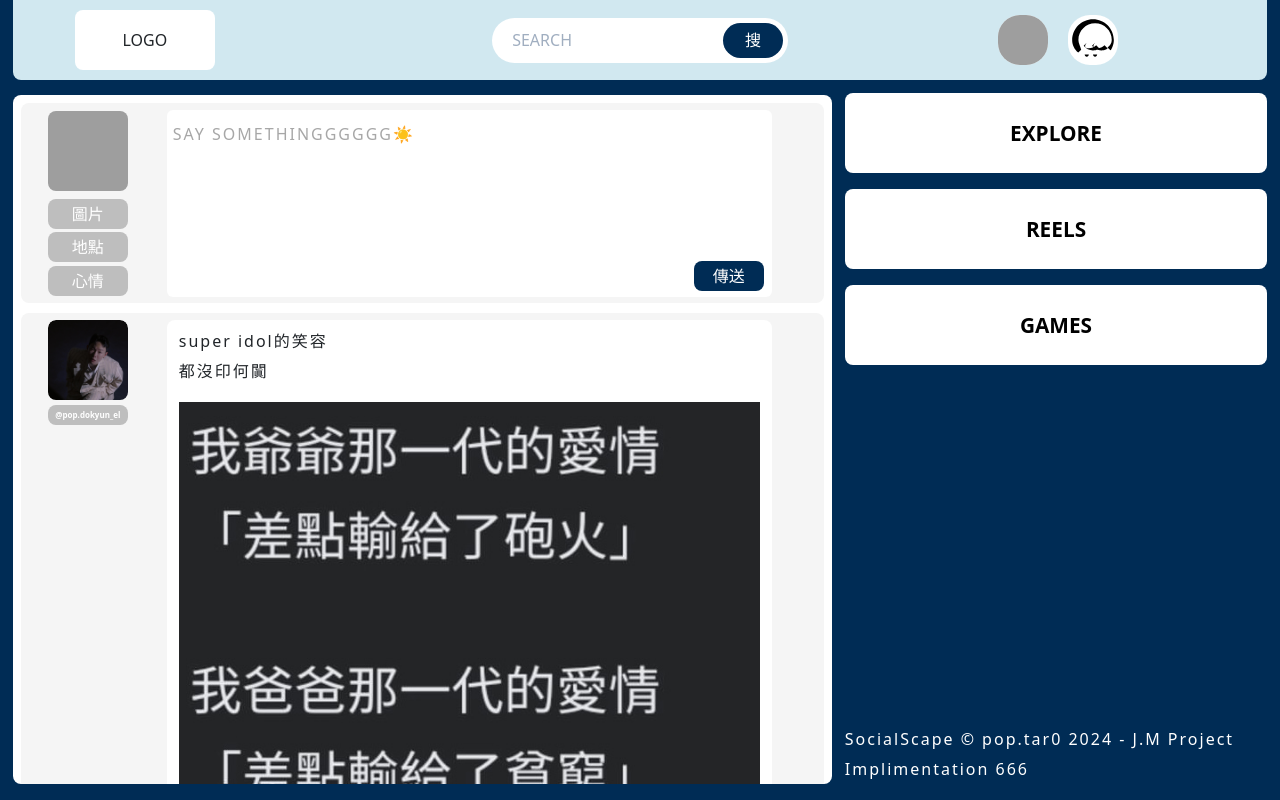
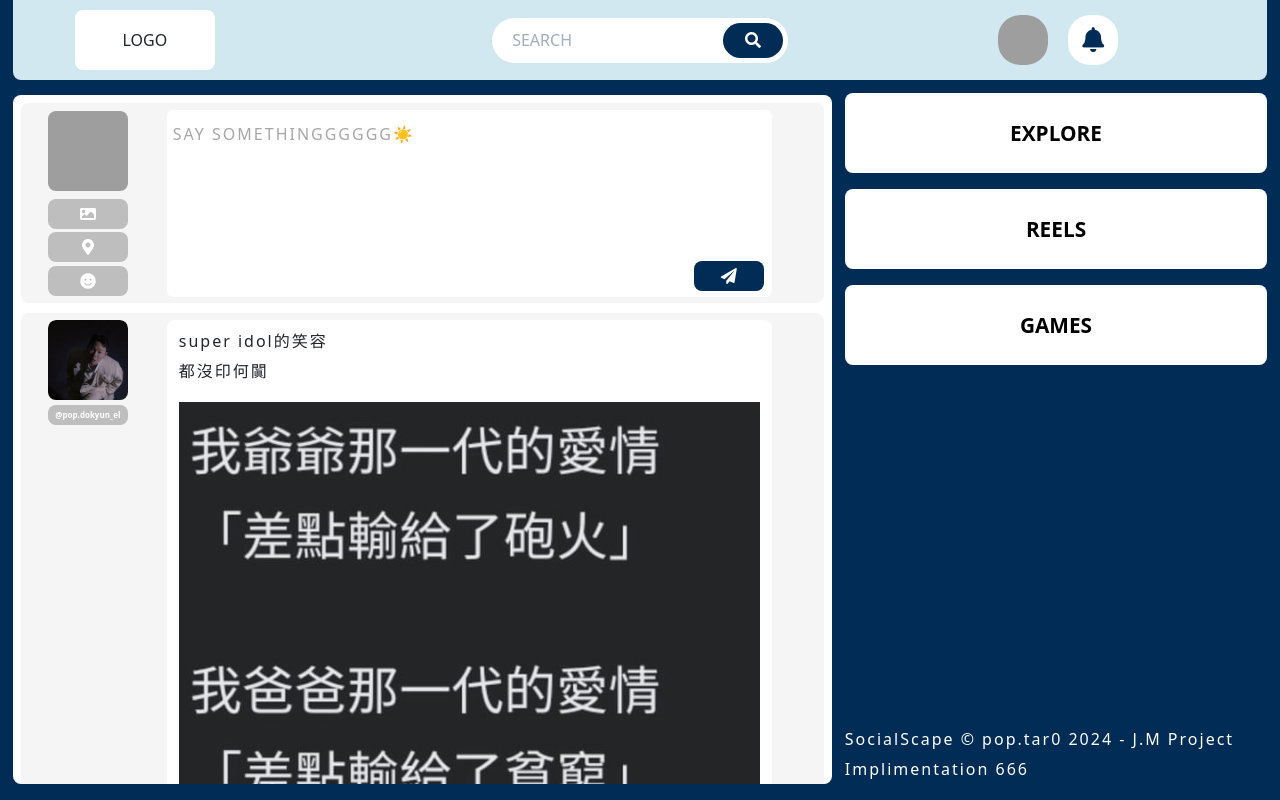
Before and after one commit to pop-tar0/J.M-Project-QQ, a website: page public/index.html in a window 1280 px wide. Drawn offline with nearby package versions, Linux system fonts and the light colour scheme; grey boxes are pictures that could not be loaded.

Commit message:
feat: add icon

```diff
--- a/public/css/index.css
+++ b/public/css/index.css
@@ -99,6 +99,13 @@ header .container-fluid .row .col-md-4 .round-icon:hover {
 header .container-fluid .row .col-md-4 .round-icon img {
     height: 100%;
     width: 100%;
+}
+
+header .container-fluid .row .col-md-4 .round-icon i {
+    font-size: 25px;
+    font-weight: bold;
+    line-height: 50px;
+    color: var(--navy-blue);
 }
 
 main {
@@ -215,7 +222,7 @@ article .post .row .post-content {
     background-color: white;
     margin: 7px 0 50px 0;
     width: calc(100% - 40px);
-    height: calc(100% - 25px);
+    height: calc(100% - 20px);
     padding: 6px 6px 12px 12px;
     position: relative;
 }
@@ -251,6 +258,7 @@ article .post .row .post-content .feedback-panel .interaction-bar {
 article .post .row .post-content .feedback-panel .interaction-bar button {
     background-color: var(--gray);
     width: 80px;
+    height: 30px;
 }
 
 aside {
--- a/public/index.html
+++ b/public/index.html
@@ -10,6 +10,7 @@
       rel="stylesheet"
     />
     <link href="https://cdn.jsdelivr.net/npm/bootstrap@5.3.3/dist/css/bootstrap.min.css" rel="stylesheet" integrity="sha384-QWTKZyjpPEjISv5WaRU9OFeRpok6YctnYmDr5pNlyT2bRjXh0JMhjY6hW+ALEwIH" crossorigin="anonymous">    <title>Social Scape</title>
+    <link rel="stylesheet" href="https://cdnjs.cloudflare.com/ajax/libs/font-awesome/5.15.4/css/all.min.css">
   </head>
   <body>
     <header>
@@ -20,17 +21,19 @@
           </div>
           <form class="col-md-4 justify-content-center rounded-0">
             <input type="text" class="col-md-9" placeholder="SEARCH">
-            <button type="submit">搜</button>
+            <!--搜尋按鈕-->
+            <button type="submit">
+              <i class="fas fa-search"></i>
+            </button>
           </form>
           <div class="col-md-4" style="border-radius: 0 0 8px 0; justify-content: center;">
+            <!--個人資料按鈕-->
             <a href="javascript:;" class="round-icon">
               <img src="assets/img/profile-photo.png" alt="">
             </a>
-            <a href="javascript:;" class="round-icon">
-              <svg xmlns="http://www.w3.org/2000/svg" viewBox="0 0 24 24" width="100%" height="100%">
-                <path fill="none" d="M0 0h24v24H0V0z"/>
-                <path d="M12 2C6.48 2 2 6.48 2 12c0 2.45 1.14 4.64 2.92 6.05l1.42-1.42C5.83 14.74 5 13.45 5 12c0-4.42 3.58-8 8-8s8 3.58 8 8c0 1.45-.83 2.74-2.05 3.55l1.42 1.42C20.86 16.64 22 14.45 22 12c0-5.52-4.48-10-10-10zm-2 17c0 .55-.45 1-1 1s-1-.45-1-1h2zm4 0c0 .55-.45 1-1 1s-1-.45-1-1h2zm-4-3c1.38 0 2.63-.56 3.54-1.46l1.42 1.42C15.28 16.16 13.78 17 12 17s-3.28-.84-4.46-2.24l1.42-1.42C7.37 15.44 8.62 16 10 16zm4 0c1.38 0 2.63-.56 3.54-1.46l1.42 1.42C19.28 16.16 17.78 17 16 17s-3.28-.84-4.46-2.24l1.42-1.42C11.37 15.44 12.62 16 14 16z"/>
-              </svg>
+            <!--通知按鈕-->
+            <a href="javascript:;" class="round-icon text-center">
+              <i class="far fa-bell"></i>
             </a>
           </div>
         </div>
@@ -46,16 +49,27 @@
               </div>
               <div class="d-flex justify-content-center ">
                 <div class="btn-bar d-flex flex-column justify-content-around">
-                  <button>圖片</button>
-                  <button>地點</button>
-                  <button>心情</button>
+                  <!--圖片按鈕-->
+                  <button>
+                    <i class="fas fa-image"></i>
+                  </button>
+                  <!--地點按鈕-->
+                  <button>
+                    <i class="fas fa-map-marker-alt"></i>
+                  </button>
+                  <!--心情按鈕-->
+                  <button>
+                    <i class="fas fa-smile"></i>
+                  </button>
                 </div>
               </div>
             </div>
             <div class="col-md-10 form-floating">
               <textarea class="form-control" placeholder="" id="post-panel-textarea"></textarea>
               <label for="post-panel-textarea">SAY SOMETHINGGGGGG☀️</label>
-              <button class="post-btn" type="submit">傳送</button>
+              <button class="post-btn" type="submit">
+                <i class="fas fa-paper-plane"></i>
+              </button>
             </div>
           </div>
         </form>
@@ -77,9 +91,18 @@
                 <div class="feedback-panel d-flex justify-content-between">
                   <a href="javascript:;" class="likes-quantity d-block">300</a>
                   <div class="interaction-bar d-flex justify-content-between">
-                    <button class="like-btn">讚</button>
-                    <button class="comment-btn">留</button>
-                    <button class="share-btn">分</button>
+                    <!--愛心按鈕-->
+                    <button class="like-btn">
+                      <i class="fas fa-heart"></i>
+                    </button>
+                    <!--留言按鈕-->
+                    <button class="comment-btn">
+                      <i class="fas fa-comment"></i>
+                    </button>
+                    <!--分享按鈕-->
+                    <button class="share-btn">
+                      <i class="fas fa-share-alt"></i>
+                    </button>
                   </div>
                 </div>
               </div>
```
